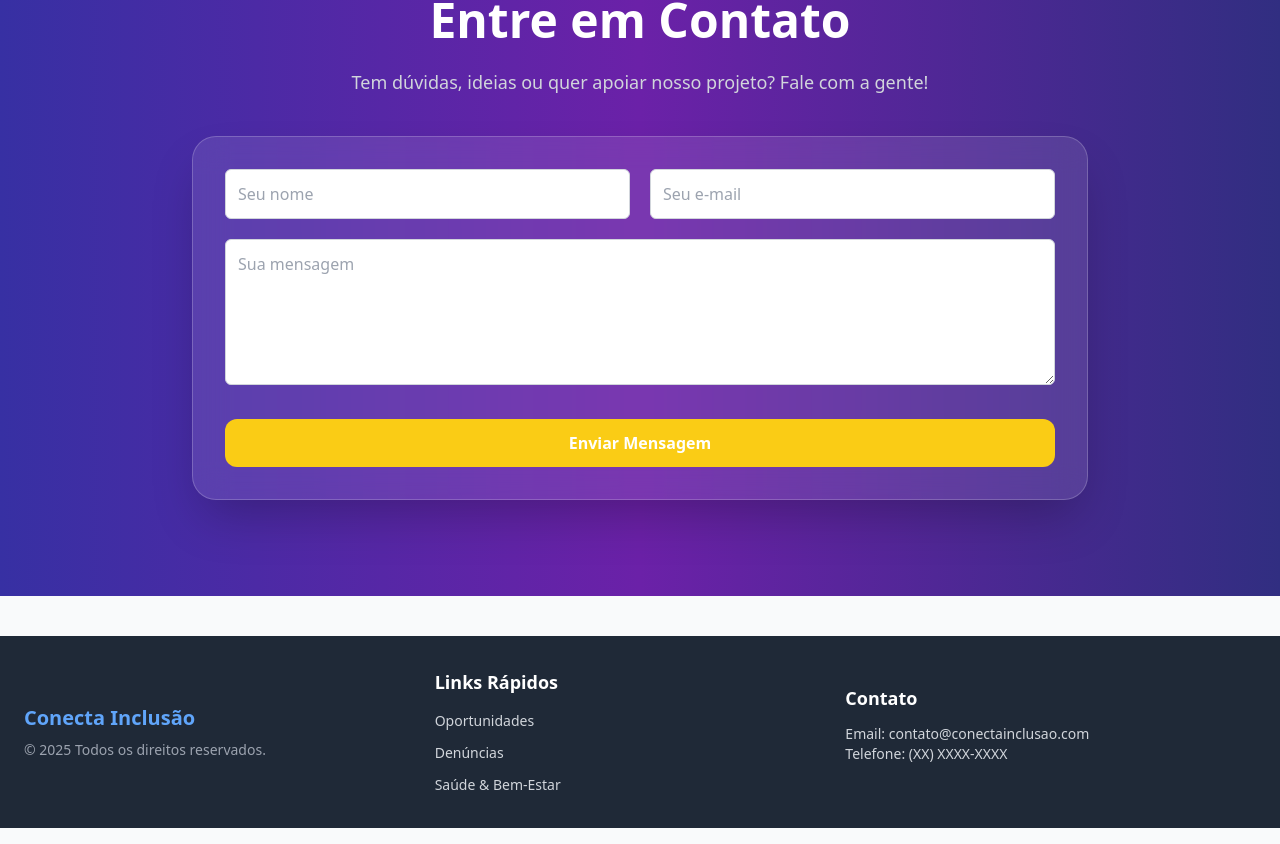
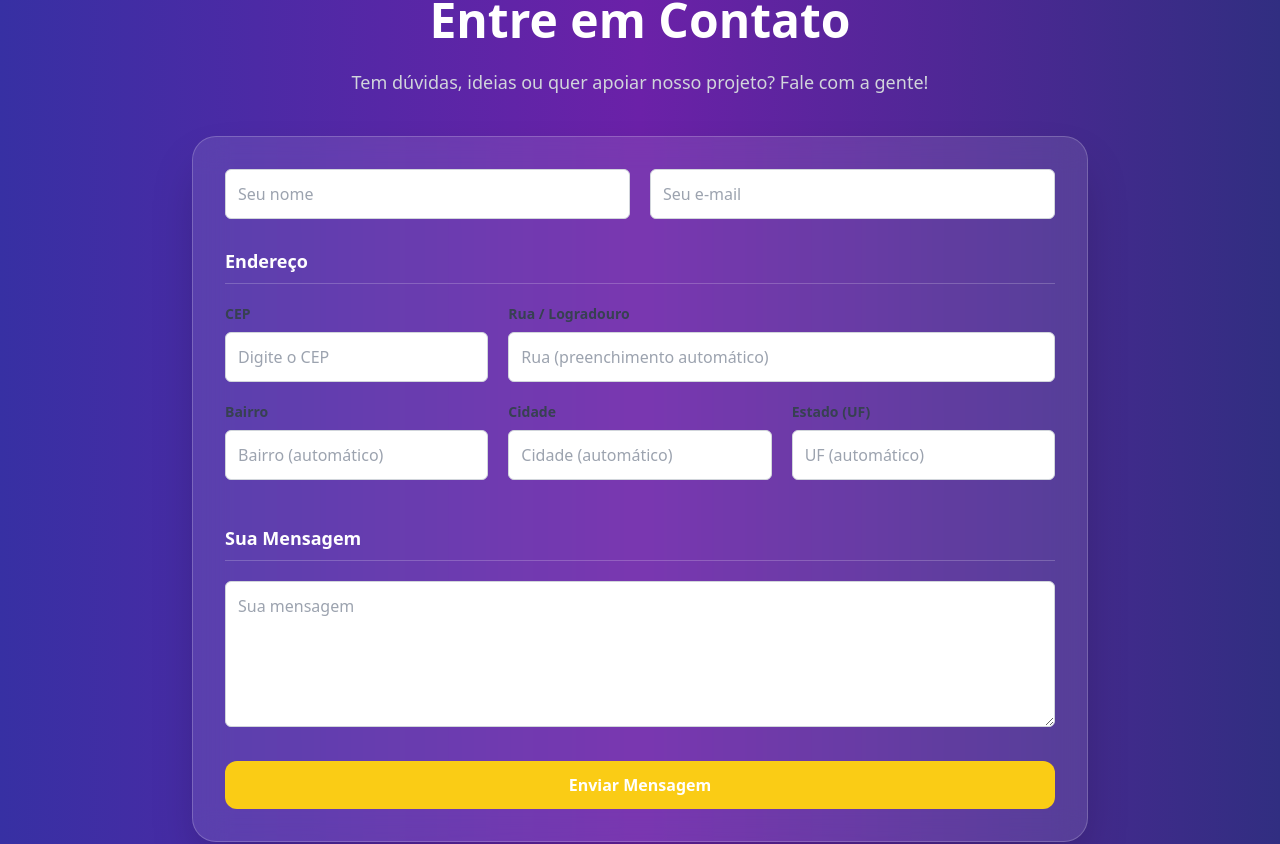
Before and after one commit to fisiofaz/conecta-inclusao-projeto-social, a React (Vite) app in the folder conectainclusao-frontend/: page / in a window 1280 px wide. Shown: the part 2596-3440 px from the top of the page. Built offline with nearby package versions, Linux system fonts and the light colour scheme.

Commit message:
Adiciona busca automática de CEP no formulário de contato

```diff
--- a/conectainclusao-frontend/src/components/FormInput.jsx
+++ b/conectainclusao-frontend/src/components/FormInput.jsx
@@ -1,6 +1,6 @@
 import React from 'react';
 
-function FormInput({ label, name, type = 'text', value, onChange, placeholder, required = false, readOnly = false }) {
+function FormInput({ label, name, type = 'text', value, onBlur, onChange, placeholder, required = false, readOnly = false }) {
 
   const baseClasses = "p-3 border border-gray-300 rounded-md focus:outline-none focus:ring-2 focus:ring-blue-500 w-full text-gray-900";
   const readOnlyClasses = "bg-gray-100 cursor-not-allowed";
@@ -18,6 +18,7 @@ function FormInput({ label, name, type = 'text', value, onChange, placeholder, r
         name={name}
         value={value}
         onChange={onChange}
+        onBlur={onBlur}
         placeholder={placeholder}
         required={required}
         readOnly={readOnly}
--- a/conectainclusao-frontend/src/pages/Home.jsx
+++ b/conectainclusao-frontend/src/pages/Home.jsx
@@ -1,6 +1,7 @@
 import { Link } from "react-router-dom";
 import { Swiper, SwiperSlide } from "swiper/react";
 import { Pagination, Autoplay, EffectFade } from "swiper/modules";
+import React, { useState } from 'react';
 
 // Ícones que serão passados como props
 import { FaUserTie, FaLaptopCode, FaRocket, FaExclamationTriangle } from "react-icons/fa";
@@ -48,6 +49,54 @@ const coursesData = [
 ];
 
 export default function Home() {
+  const [formData, setFormData] = useState({
+    nome: '',
+    email: '',
+    cep: '',
+    logradouro: '',
+    bairro: '',
+    cidade: '',
+    estado: '',
+    mensagem: ''
+  });
+
+  // Função genérica para atualizar TODOS os campos
+  const handleChange = (e) => {
+    const { name, value } = e.target;
+    setFormData(prevState => ({
+      ...prevState,
+      [name]: value
+    }));
+  };
+
+  const handleCepBlur = async (e) => {
+    const cep = e.target.value.replace(/\D/g, ''); // Limpa o CEP (deixa só números)
+
+    if (cep.length !== 8) {
+      return; // Sai da função se o CEP não tiver 8 dígitos
+    }
+
+    try {
+      const response = await fetch(`https://viacep.com.br/ws/${cep}/json/`);
+      const data = await response.json();
+
+      if (data.erro) {
+        alert('CEP não encontrado. Por favor, verifique.');
+      } else {
+        // Sucesso! Preenche o estado com os dados do ViaCEP
+        setFormData(prevState => ({
+          ...prevState,
+          logradouro: data.logradouro,
+          bairro: data.bairro,
+          cidade: data.localidade,
+          estado: data.uf
+        }));
+      }
+    } catch (error) {
+      console.error('Erro ao buscar CEP:', error);
+      alert('Ocorreu um erro ao buscar o CEP. Tente novamente.');
+    }
+  };
   return (
     <div className="flex flex-col min-h-screen overflow-hidden text-gray-800 bg-gradient-to-br from-indigo-50 via-white to-purple-100">
       {/* HERO FULLSCREEN */}
@@ -198,12 +247,105 @@ export default function Home() {
           <p className="mb-10 text-lg text-gray-300">
             Tem dúvidas, ideias ou quer apoiar nosso projeto? Fale com a gente!
           </p>
-          <form className="grid gap-5 p-8 text-left border shadow-2xl bg-white/10 backdrop-blur-lg rounded-3xl border-white/20">
+          <form
+            className="grid gap-5 p-8 text-left border shadow-2xl bg-white/10 backdrop-blur-lg rounded-3xl border-white/20"
+            onSubmit={(e) => {
+              e.preventDefault(); // Impede o recarregamento da página
+              console.log("Dados do formulário:", formData);
+              alert("Formulário enviado! (Verifique o console para ver os dados)");
+              // Aqui você colocaria a lógica de envio do email
+            }}
+          >
+            {/* Campos de Nome e Email */}
             <div className="grid gap-5 md:grid-cols-2">
-              <FormInput type="text" placeholder="Seu nome" />
-              <FormInput type="email" placeholder="Seu e-mail" />
+              <FormInput
+                type="text"
+                name="nome"
+                placeholder="Seu nome"
+                value={formData.nome}
+                onChange={handleChange}
+                required
+              />
+              <FormInput
+                type="email"
+                name="email"
+                placeholder="Seu e-mail"
+                value={formData.email}
+                onChange={handleChange}
+                required
+              />
             </div>
-            <FormTextarea rows="5" placeholder="Sua mensagem" />
+
+            {/* Linha divisória */}
+            <h3 className="pt-2 text-lg font-semibold text-white border-b border-white/20 pb-2">Endereço</h3>
+
+            {/* Campos de CEP e Rua */}
+            <div className="grid gap-5 md:grid-cols-3">
+              <div className="md:col-span-1">
+                <FormInput
+                  label="CEP"
+                  type="text"
+                  name="cep"
+                  placeholder="Digite o CEP"
+                  value={formData.cep}
+                  onChange={handleChange}
+                  onBlur={handleCepBlur} // 👈 A MÁGICA ACONTECE AQUI
+                  maxLength={9} // (Ex: 00000-000)
+                />
+              </div>
+              <div className="md:col-span-2">
+                <FormInput
+                  label="Rua / Logradouro"
+                  type="text"
+                  name="logradouro"
+                  placeholder="Rua (preenchimento automático)"
+                  value={formData.logradouro} // 👈 Preenchido pelo ViaCEP
+                  onChange={handleChange}
+                />
+              </div>
+            </div>
+
+            {/* Campos de Bairro, Cidade e Estado */}
+            <div className="grid gap-5 md:grid-cols-3">
+              <FormInput
+                label="Bairro"
+                type="text"
+                name="bairro"
+                placeholder="Bairro (automático)"
+                value={formData.bairro} // 👈 Preenchido pelo ViaCEP
+                onChange={handleChange}
+              />
+              <FormInput
+                label="Cidade"
+                type="text"
+                name="cidade"
+                placeholder="Cidade (automático)"
+                value={formData.cidade} // 👈 Preenchido pelo ViaCEP
+                onChange={handleChange}
+              />
+              <FormInput
+                label="Estado (UF)"
+                type="text"
+                name="estado"
+                placeholder="UF (automático)"
+                value={formData.estado} // 👈 Preenchido pelo ViaCEP
+                onChange={handleChange}
+              />
+            </div>
+
+            {/* Linha divisória */}
+            <h3 className="pt-2 text-lg font-semibold text-white border-b border-white/20 pb-2 mt-4">Sua Mensagem</h3>
+
+            {/* Campo de Mensagem */}
+            <FormTextarea
+              rows="5"
+              name="mensagem"
+              placeholder="Sua mensagem"
+              value={formData.mensagem}
+              onChange={handleChange}
+              required
+            />
+
             <Button type="submit" variant="primary" className="mt-2 bg-yellow-400 text-gray-900 hover:bg-yellow-300 hover:scale-105 !rounded-xl">
               Enviar Mensagem
             </Button>
```
